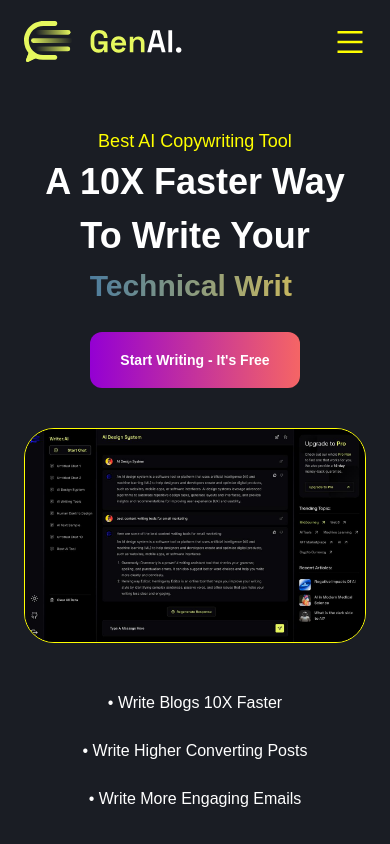
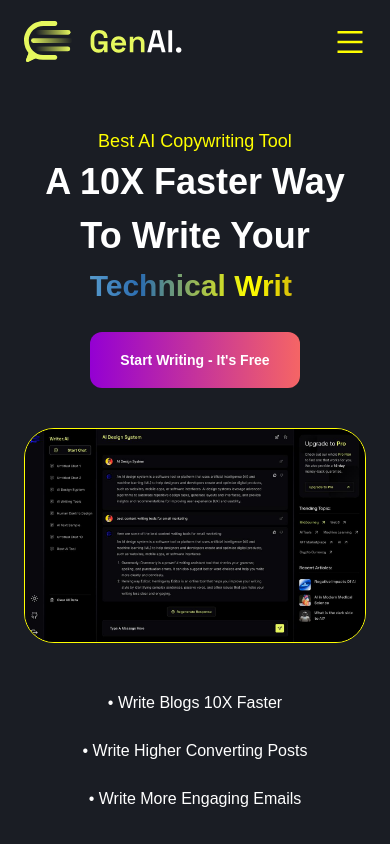
Before and after one commit to Jayjeet1013/genai, a Next.js app: page / in a window 390 px wide. Shown: the top 844 px of the page. Built offline with nearby package versions, Linux system fonts and the light colour scheme.

Commit message:
responsive

```diff
--- a/src/components/home/HomeIntro.tsx
+++ b/src/components/home/HomeIntro.tsx
@@ -81,20 +81,13 @@
  pb={4}
  fontSize={{ base: "3xl", md: "5xl" }}
  fontWeight="bold"
- bgGradient="linear(to-r, blue.600, yellow.400)"
+ bgGradient="linear(to-r, skyblue,blue.600,yellow,yellow.700)"
  bgClip="text"
  textColor="transparent" // Hide the actual text color
             >
-        <span
-    className="gradient-text"
-    style={{
-      background: "-webkit-linear-gradient(to right, blue,  yellow)",
-      WebkitBackgroundClip: "text",
-      WebkitTextFillColor: "transparent"
-    }}
-  >
+
     {currentText}
-  </span>
+
               <Text className={"cursorAnimation"} as={'span'} textColor={'white'}> |</Text>
             </Box>
             </Box>
```
